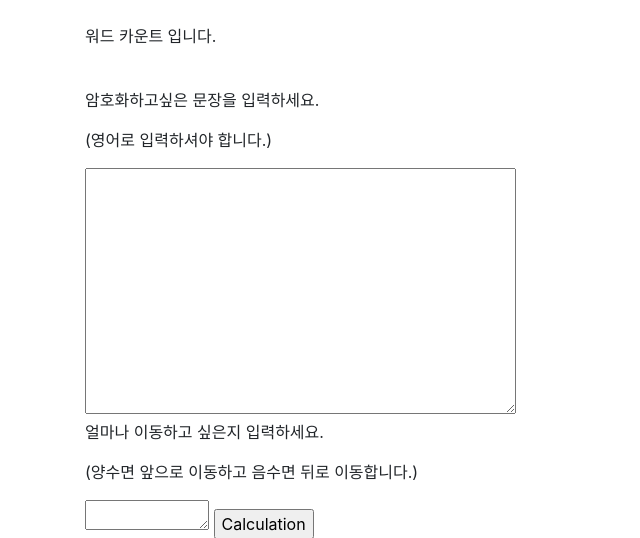
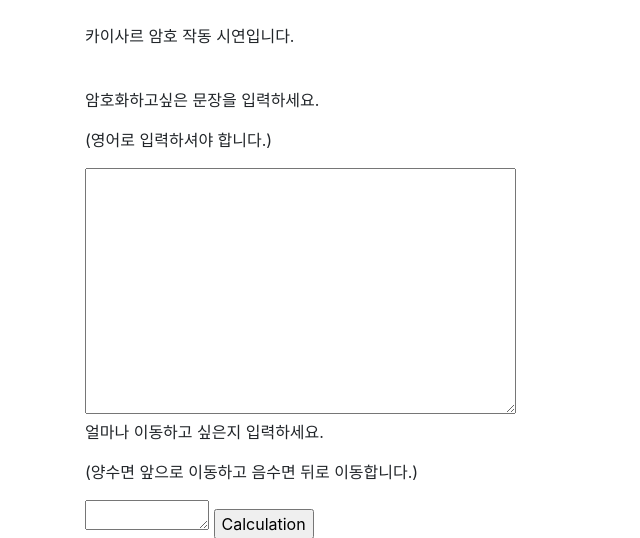
Before and after one commit to blogSoul/likelion_summary, a Django app: page /wordcount/ in a window 1280 px wide. Shown: the part 56-594 px from the top of the page, without its empty margins (0-640 px from the left). Run offline with Django 3.2, Linux system fonts and the light colour scheme; some libraries are stand-ins or nearby versions.

Commit message:
워드카운트가 아닌데 카운트로 설명되있어서 설명 변경했습니다.

```diff
--- a/wordcount/templates/wordcount.html
+++ b/wordcount/templates/wordcount.html
@@ -2,7 +2,7 @@
 
 {% block content %}
 <br>
-<p>워드 카운트 입니다.</p>
+<p>카이사르 암호 작동 시연입니다.</p>
 
 <form action="{% url 'calculation' %}">
     <br>
```
